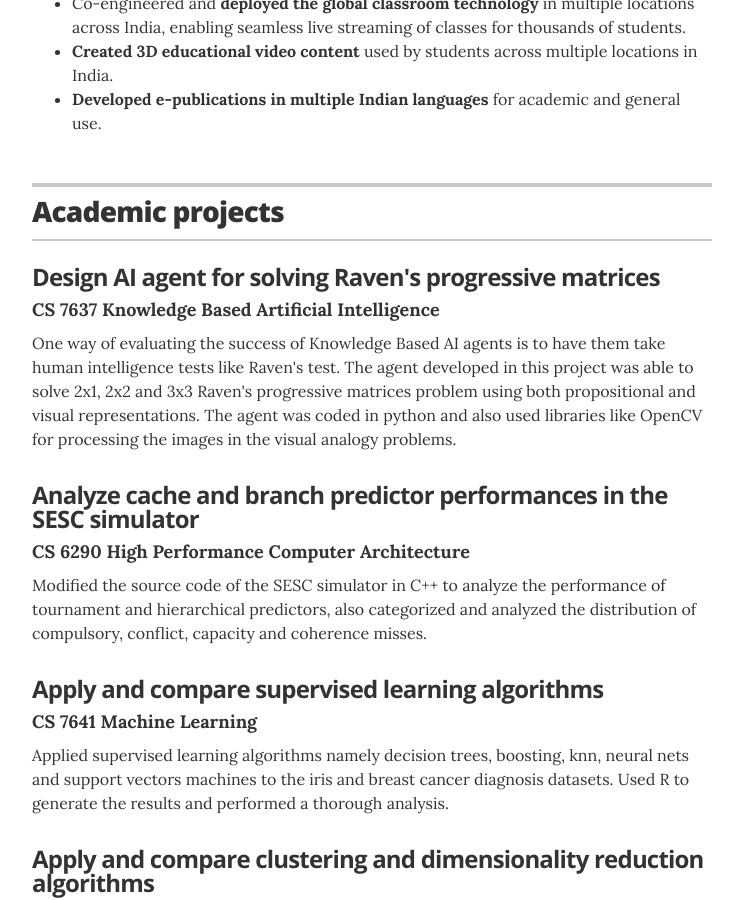
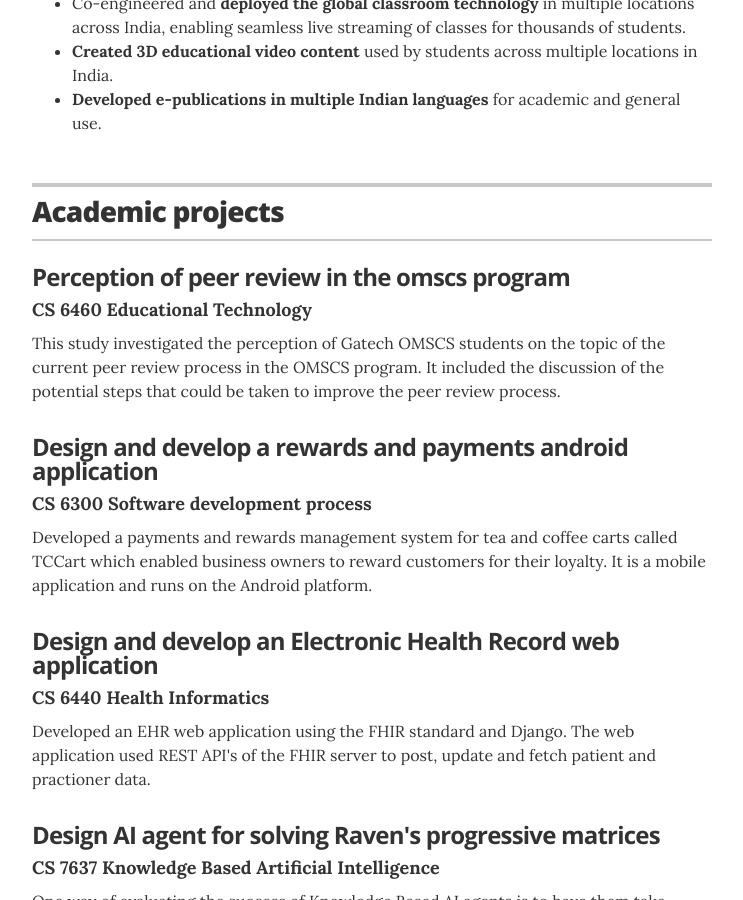
Before and after one commit to CapedCrusader/resume, a Jekyll site: the page built from index.html, in a window 1280 px wide and 900 px high, scrolled down 1732 px. Shown: the whole window, without its empty margins (268-1011 px from the left). Built offline with Jekyll 4.4.1, drawn with Linux system fonts in a browser that asks for light colours; some of the changed text lies outside the part shown.

Commit message:
Updated academic projects

```diff
--- a/_layouts/resume.html
+++ b/_layouts/resume.html
@@ -142,6 +142,24 @@
           <h2>Academic projects</h2>
         </header>
 
+	<div class="resume-item">
+          <h3 class="resume-item-title">Perception of peer review in the omscs program</h3>
+          <h4 class="resume-item-details">CS 6460 Educational Technology</h4>
+          <p class="resume-item-copy">This study investigated the perception of Gatech OMSCS students on the topic of the current peer review process in the OMSCS program. It included the discussion of the potential steps that could be taken to improve the peer review process.</p>
+        </div>
+
+        <div class="resume-item">
+          <h3 class="resume-item-title">Design and develop a rewards and payments android application</h3>
+          <h4 class="resume-item-details">CS 6300 Software development process</h4>
+          <p class="resume-item-copy">Developed a payments and rewards management system for tea and coffee carts called TCCart which enabled business owners to reward customers for their loyalty. It is a mobile application and runs on the Android platform. </p>
+        </div>
+
+        <div class="resume-item">
+          <h3 class="resume-item-title">Design and develop an Electronic Health Record web application</h3>
+          <h4 class="resume-item-details">CS 6440 Health Informatics</h4>
+          <p class="resume-item-copy"> Developed an EHR web application using the FHIR standard and Django. The web application used REST API's of the FHIR server to post, update and fetch patient and practioner data.</p>
+        </div>
+
         <div class="resume-item">
           <h3 class="resume-item-title">Design AI agent for solving Raven's progressive matrices</h3>
           <h4 class="resume-item-details">CS 7637 Knowledge Based Artificial Intelligence</h4>
@@ -233,8 +251,9 @@
         </header>
 
         <div class="resume-item">
-          <h4 class="resume-item-details">Web frameworks: Ruby on Rails, Django.</h4>
-          <h4 class="resume-item-details">Languages: C, Python, Ruby, GNU R, HTML5, CSS, Javascript</h4>
+          <h4 class="resume-item-details">Web frameworks: Django, Ruby on Rails</h4>
+          <h4 class="resume-item-details">Web technologies: HTML5, CSS, Javascript</h4>
+          <h4 class="resume-item-details">Languages: C, Python, Ruby, GNU R</h4>
           <h4 class="resume-item-details">Tools: Eclipse, Git</h4>
 
         </div>
@@ -329,7 +348,7 @@
 
       <footer class="page-footer">
 
-        <p class="footer-line">(c) 2016 Sandeep Chanda</p>
+
       </footer>
 
     </div>
```
